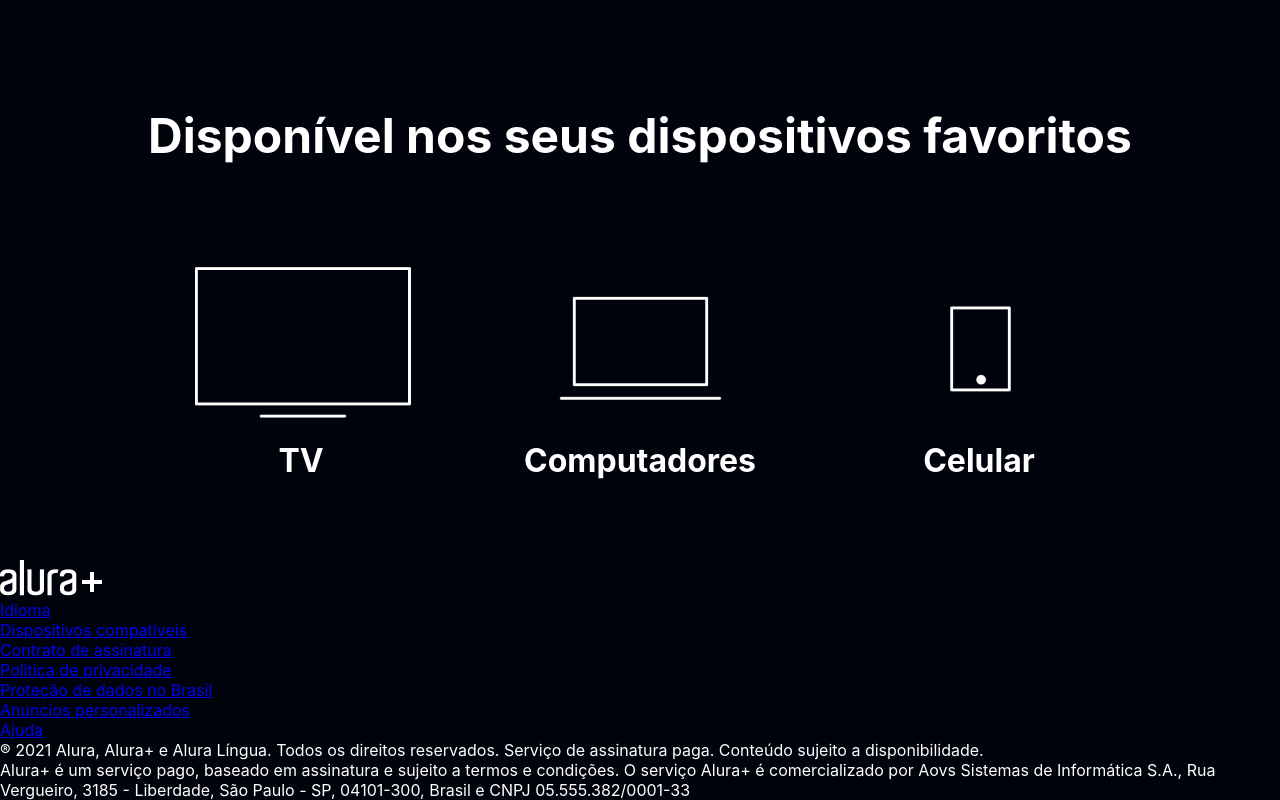
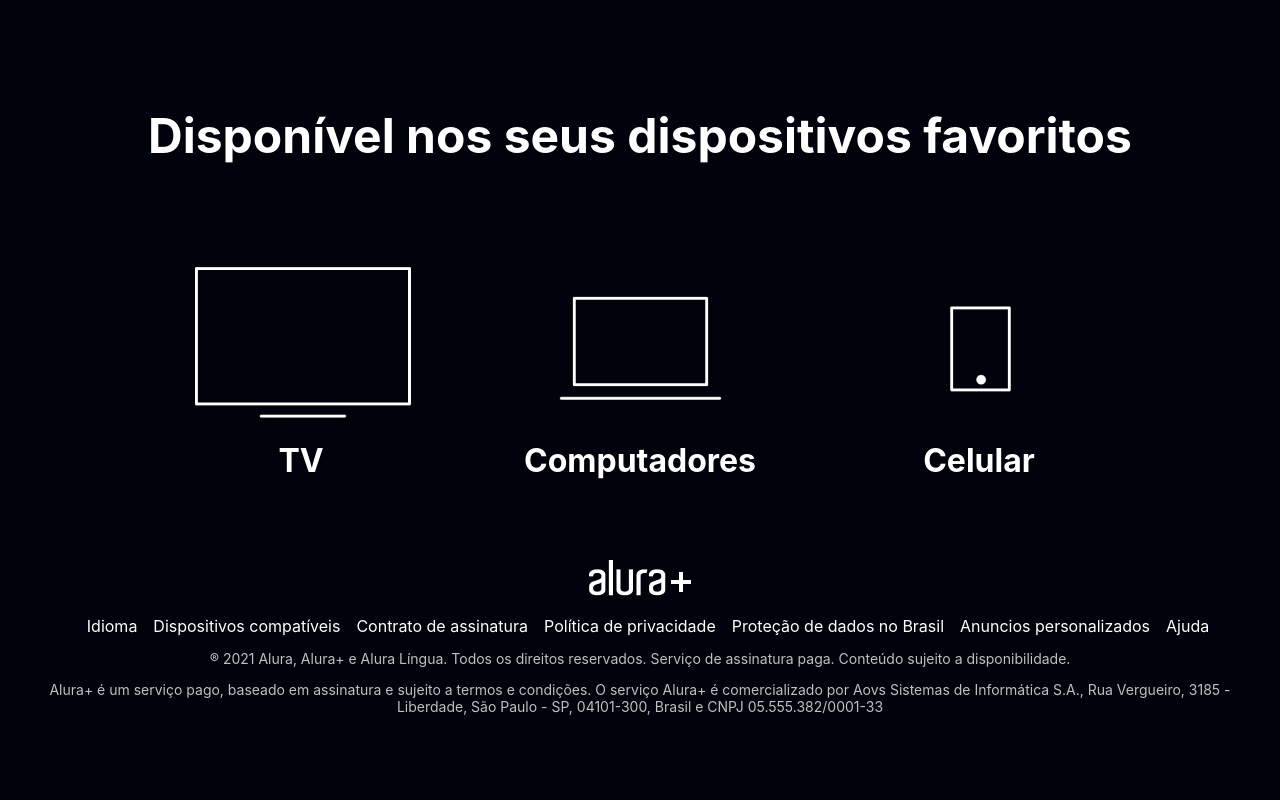
Before and after one commit to Silvana14041975/ALURA-PLUS-2-B, a plain HTML site: page index.html in a window 1280 px wide. Shown: the part 3094-3894 px from the top of the page. Drawn offline with Linux system fonts and the light colour scheme.

Commit message:
finalização site alura plus

```diff
--- a/styles.css
+++ b/styles.css
@@ -4,6 +4,7 @@
     --botao-azul: #167bf7;
     --cor-de-fundo: #00030C;
     --fonte-principal: 'Inter';
+    --botao-azul-efeito: #3c92fa;
 }
 
 body {
@@ -114,3 +115,44 @@ body {
     font-size: 32px;
     color: var(--branco-principal);
 }
+
+.rodape__lista {
+    display: flex;
+    justify-content: center;
+    list-style-type: none;
+    margin-top: 1em;
+}
+
+.lista__link a{
+    text-decoration: none;
+    color: var(--branco-principal);
+    margin-left: 1em;
+}
+
+.rodape__texto {
+    margin: 1em 0;
+    color: var(--cinza-secundario);
+    font-size: 14px;
+}
+
+.rodape {
+    text-align: center;
+    margin: 5em 3em;
+}
+
+.rodape__logo {
+    margin-bottom: 2 em;
+}
+
+.lista__link a:hoover {
+    color: var(--botao-azul);
+}
+
+.lista__link a:active {
+    color: purple;
+}
+
+.container__botao:hover {
+    background-color: var(--botao-azul-efeito);
+    color: var(--cor-de-fundo);
+}
```
